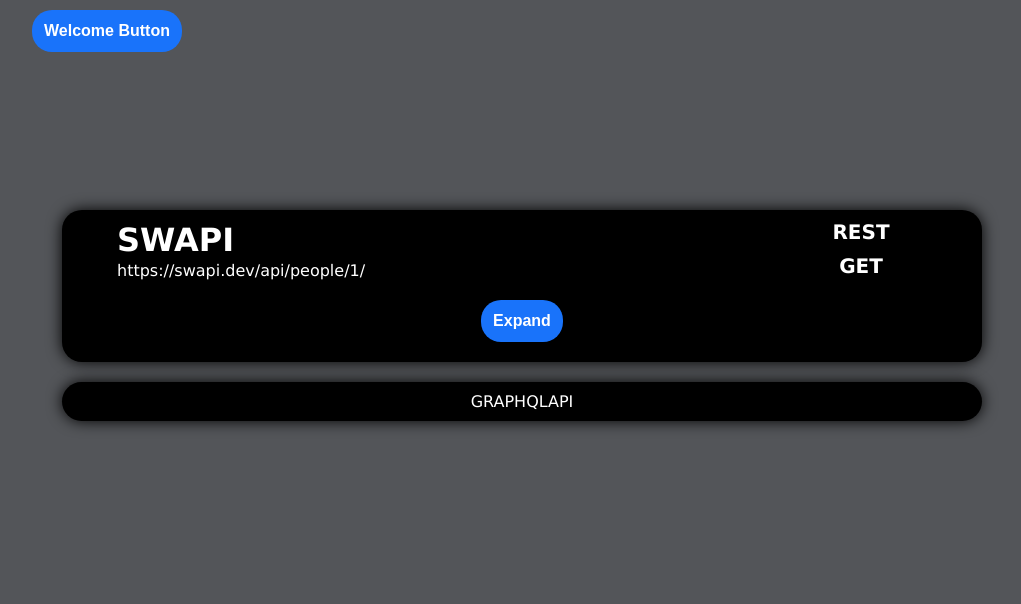
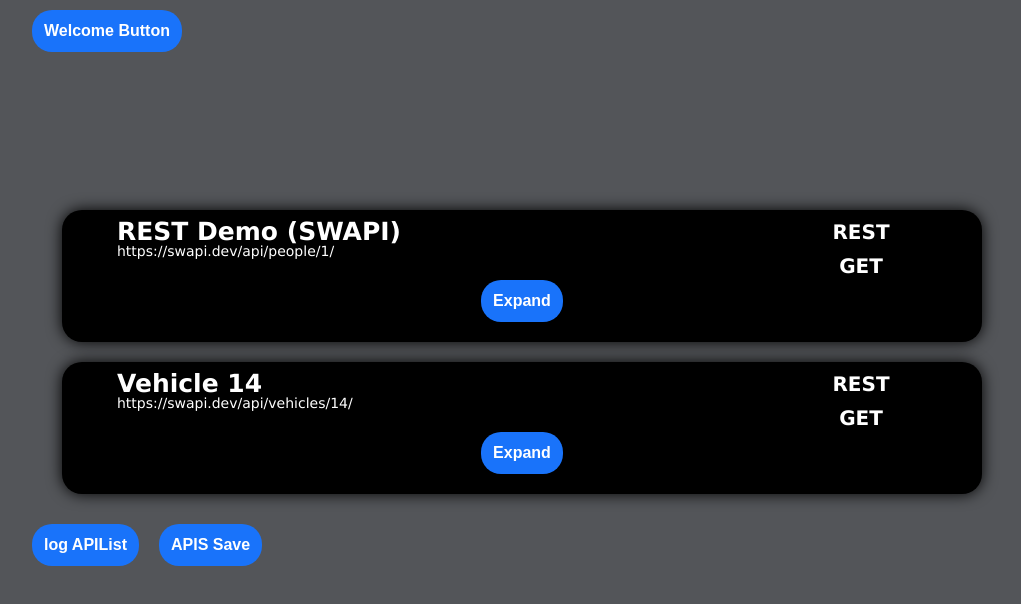
Before and after one commit to JoshBergman/Api-Monitor-Frontend, a React (Create React App) app: page /guest-home in a window 1280 px wide. Shown: the top 604 px of the page, without its empty margins (118-1139 px from the left). Built offline with nearby package versions, Linux system fonts and the light colour scheme.

Commit message:
Adding functionality to localStorageAPI and rendering

```diff
--- a/src/App/Store.ts
+++ b/src/App/Store.ts
@@ -1,9 +1,11 @@
 import { configureStore } from '@reduxjs/toolkit';
 import styleReducer from '../Features/StyleSlice';
+import APIReducer from '../Features/APISlice';
 
 export const store = configureStore({
     reducer: {
-        style: styleReducer
+        style: styleReducer,
+        API: APIReducer,
     }
 });
 
--- a/src/Components/WorkAreaResources/APIComponents/APICard.tsx
+++ b/src/Components/WorkAreaResources/APIComponents/APICard.tsx
@@ -6,16 +6,21 @@
 
 interface APIProps {
   type: string;
+  APISettings: {
+    endpoint: string;
+    method: string;
+    title: string;
+  };
 }
 
 //use redux to populate the apis then access and sort them from here
 //use high level component that is only rendered once to call redux action to populate api list(s)
 
-export default function APICard({type}:APIProps) {
+export default function APICard({type, APISettings}:APIProps) {
   return (
     <Card width="90%" height="fit-content" >
       <React.Fragment>
-        { type === "REST" && <RESTAPI url="https://swapi.dev/api/people/1/" title="SWAPI" method="GET" /> }
+        { type === "REST" && <RESTAPI settings={APISettings} /> }
         { type === "GRAPHQL" && <GRAPHQLAPI /> }
       </React.Fragment>
     </Card>
--- a/src/Components/WorkAreaResources/APIComponents/APIThumbnail.module.css
+++ b/src/Components/WorkAreaResources/APIComponents/APIThumbnail.module.css
@@ -7,6 +7,10 @@
     text-align: left;
 }
 
+.title {
+    font-size: 25px;
+}
+
 .rightContainer {
     width: 20%;
     float: right;
@@ -14,7 +18,7 @@
 
 .leftContainer {
     width: 70%;
-    height: 100px;
+    height: 80px;
     display: inline-block;
     margin-top: -20px;
 }
@@ -30,6 +34,7 @@
 .endpoint {
     margin: 0;
     margin-top: -20px;
+    font-size: 14px;
 }
 
 .expandContainer {
--- a/src/Components/WorkAreaResources/APIComponents/RESTAPI.tsx
+++ b/src/Components/WorkAreaResources/APIComponents/RESTAPI.tsx
@@ -5,13 +5,15 @@
 import APIThumbnail from './APIThumbnail';
 
 interface RESTProps {
-    title: string;
-    url: string;
-    method: string;
-    body?: string | object;
+    settings: {
+        title: string;
+        endpoint: string;
+        method: string;
+        body?: string | object;
+    }
 }
 
-export default function RESTAPI({title, url, method, body}:RESTProps) {
+export default function RESTAPI({settings}:RESTProps) {
     const [currRaw, setCurrRaw] = useState({Header: "Headers"});
     const [isThumbnail, setIsThumbnail] = useState(true);
     const [loading, setLoading] = useState(false);
@@ -21,8 +23,8 @@
     let raw: any;
     const onAPICall = async () => {
         response =
-            await fetch(url, {
-                method: 'GET',
+            await fetch(settings.endpoint, {
+                method: settings.method,
                 headers: {
                     'Content-Type': 'application/json'
                 },
@@ -70,12 +72,12 @@
 
   return (
     <div className={styles.apiContainer}>
-        {isThumbnail && <APIThumbnail method={method} title={title} type="REST" endpoint={url} toggleThumbnail={thumbnailHandler} />}
+        {isThumbnail && <APIThumbnail method={settings.method} title={settings.title} type="REST" endpoint={settings.endpoint} toggleThumbnail={thumbnailHandler} />}
         {!isThumbnail &&
         <React.Fragment>
-            <h1 className={styles.title}>{title}</h1>
+            <h1 className={styles.title}>{settings.title}</h1>
             <h3 className={styles.title}>API Type: REST</h3>
-            <h5 className={styles.title}>Endpoint: {url}</h5>
+            <h5 className={styles.title}>Endpoint: {settings.endpoint}</h5>
             <div className={styles.reqButton}>
             {!loading && <Button onClick={requestHandler}>Make Req</Button>}
             {loading && <Button>LOADING</Button>}
@@ -83,15 +85,15 @@
             <h3>Request Settings:</h3>
             <div className={styles.currSettings}>
                 <ul>
-                    <li>Method: {method}</li>
+                    <li>Method: {settings.method}</li>
                     <li>Mode: CORS</li>
                     <li>Headers:
                         <ul>
                             <li>Content-Type: application/json</li>
                         </ul>
                     </li>
-                    {body &&
-                    <li>Body: JSON.stringify({unnestObject(body)})</li>
+                    {settings.body &&
+                    <li>Body: JSON.stringify({unnestObject(settings.body)})</li>
                     }
                 </ul>
             </div>
--- a/src/Components/WorkAreaResources/WorkArea.tsx
+++ b/src/Components/WorkAreaResources/WorkArea.tsx
@@ -1,14 +1,42 @@
 import React from 'react'
+import { useSelector } from 'react-redux';
+import { useDispatch } from 'react-redux';
 
 import styles from './WorkArea.module.css';
 import APICard from './APIComponents/APICard';
+import { RootState } from '../../App/Store';
+
+import Button from '../UI/Resources/Button'; //used for testing feature currently deleted before deploying
+import { saveLocalStorage } from '../../Features/APISlice';
 
 //this component is responsible for rendering the API's cards
 export default function WorkArea() {
+
+    const APIList = useSelector((state:RootState) => state.API.APIs);
+    const dispatch = useDispatch();
+
+    const debugutton = () => { //testing feature, delete before deploying
+        console.log(APIList);
+    }
+
+    const saveAPIs = () => {
+        dispatch(saveLocalStorage());
+    };
+
+    let i = 1; //used for mapping keys
+
   return (
     <div className={styles.workArea}>
-        <APICard type="REST" />
-        <APICard type="GRAPHQL" />
+        {APIList.map((API) => {
+            i++;
+            switch (API.type){
+                case "REST": return <APICard key={i} type="REST" APISettings={API.settings} />;
+
+                default: return -1;
+            }
+        })}
+        <Button onClick={debugutton}>log APIList</Button>
+        <Button onClick={saveAPIs}>APIS Save</Button>
     </div>
   )
 }
--- /dev/null
+++ b/src/Features/APISlice.ts
@@ -0,0 +1,51 @@
+import { createSlice } from '@reduxjs/toolkit';
+
+interface APIState {
+    APIs: {
+        type: string;
+        settings: {
+            endpoint: string;
+            method: string;
+            title: string;
+        }
+    }[]
+
+}
+
+const initialState: APIState = {
+    APIs: [
+        {
+        type: "REST",
+        settings: {
+            endpoint: "https://swapi.dev/api/people/1/",
+            method: "GET",
+            title: "REST Demo (SWAPI)"
+        }
+    },
+    {
+        type: "REST",
+        settings: {
+            endpoint: "https://swapi.dev/api/vehicles/14/",
+            method: "GET",
+            title: "Vehicle 14"
+        }
+    },
+    ]
+};
+
+export const APISlice = createSlice({
+    name: "style",
+    initialState: initialState,
+    reducers: {
+        populateLocalStorage: (state, action) => {
+
+        },
+        saveLocalStorage: (state) => {
+            state.APIs.forEach((api) => {console.log(Object.keys(api));})
+        },
+    },
+});
+
+export const { populateLocalStorage, saveLocalStorage } = APISlice.actions //export actions
+
+export default APISlice.reducer;
```
